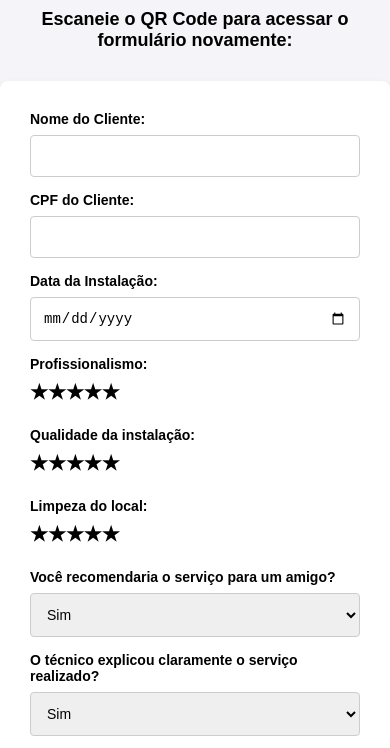
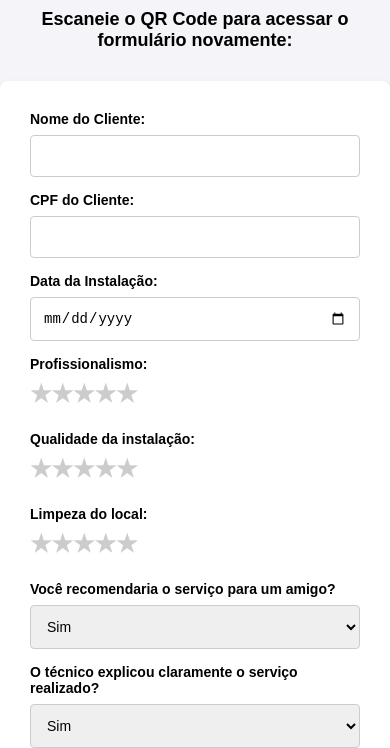
Before and after one commit to httpssantos/avaliacao, a plain HTML site: page index.html in a window 390 px wide. Shown: the part 98-846 px from the top of the page. Drawn offline with Linux system fonts and the light colour scheme; a script that the page names is missing.

Commit message:
Update index.html

```diff
--- a/index.html
+++ b/index.html
@@ -54,8 +54,19 @@
             display: none;
         }
         .rating label {
-            font-size: 24px;
+            font-size: 30px;
             cursor: pointer;
+            color: #ccc;
+        }
+        .rating input[type="radio"]:checked ~ label {
+            color: #f39c12;
+        }
+        .rating input[type="radio"]:hover ~ label {
+            color: #f39c12;
+        }
+        .rating label:hover,
+        .rating input[type="radio"]:checked + label {
+            color: #f39c12;
         }
         textarea {
             height: 100px;
@@ -95,7 +106,7 @@
                 padding: 10px 15px;
             }
             .rating label {
-                font-size: 20px;
+                font-size: 24px;
             }
             .rating {
                 flex-wrap: wrap;
```
